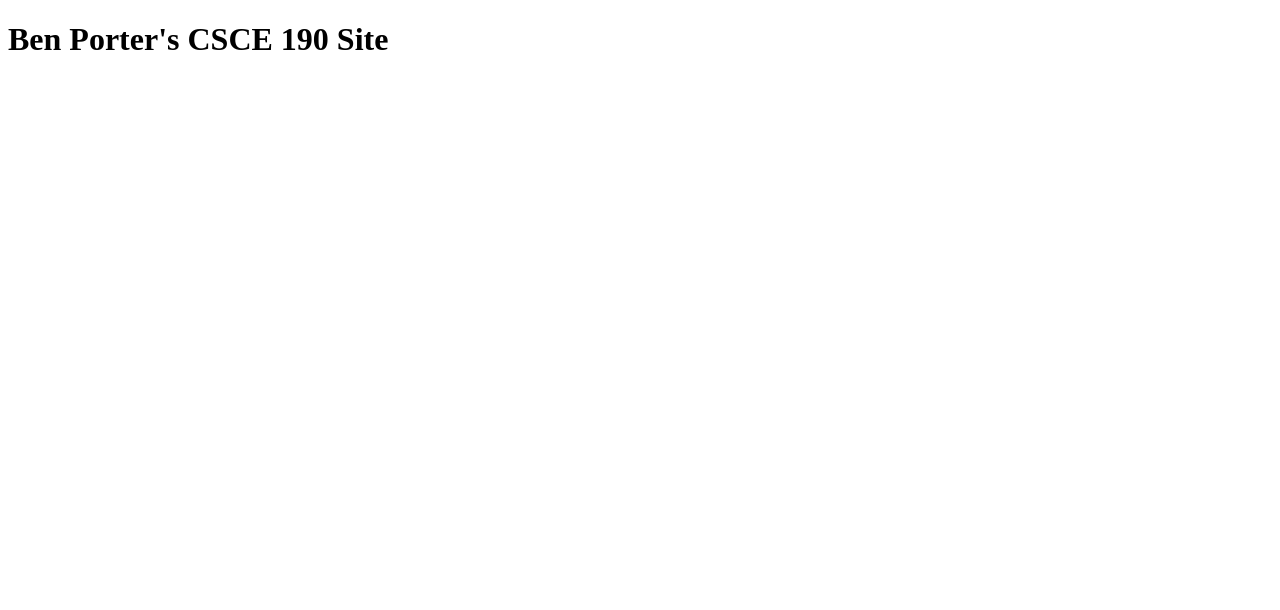
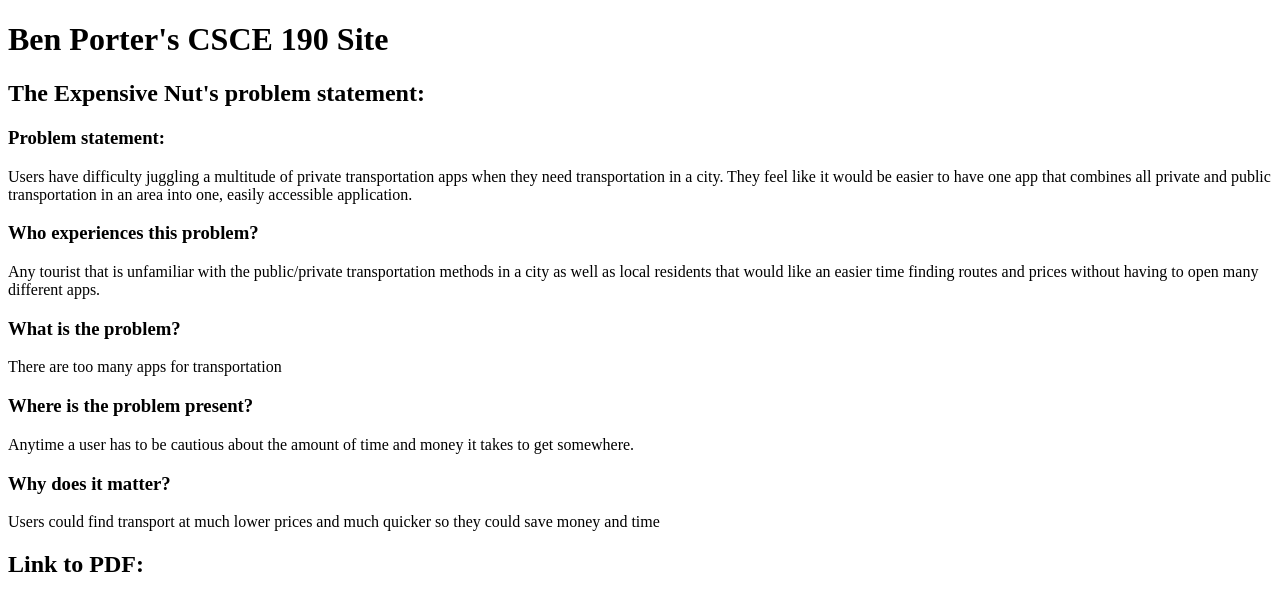
Before and after one commit to BenPorter92/BenPorter92.github.io, a plain HTML site: page index.html in a window 1280 px wide. Drawn offline with Linux system fonts and the light colour scheme.

Commit message:
Add files via upload

```diff
--- a/index.html
+++ b/index.html
@@ -6,6 +6,25 @@
     <body>
         <h1>Ben Porter's CSCE 190 Site</h1>
 
-        <p></p>
+        <h2><b>The Expensive Nut's problem statement:</b></h2>
+        <h3>Problem statement:</h3>
+            <p>Users have difficulty juggling a multitude of private transportation apps when they need
+            transportation in a city. They feel like it would be easier to have one app that combines all
+            private and public transportation in an area into one, easily accessible application.</p>
+            <h3>Who experiences this problem?</h3>
+            <p>Any tourist that is unfamiliar with the public/private transportation methods in a city as well as
+            local residents that would like an easier time finding routes and prices without having to open
+            many different apps.</p>
+            <h3>What is the problem?</h3>
+            <p>There are too many apps for transportation</p>
+            <h3>Where is the problem present?</h3>
+            <p>Anytime a user has to be cautious about the amount of time and money it takes to get
+            somewhere.</p>
+            <h3>Why does it matter?</h3>
+            <p>Users could find transport at much lower prices and much quicker so they could save money
+            and time</p>
+
+        <h2>Link to PDF:</h2>
+        <a href=file:///C:/Users/benhp/Downloads/Good%20Team%20Name%E2%80%99s%20problem%20statement.pdf></a>
     </body>
 </html>
```
